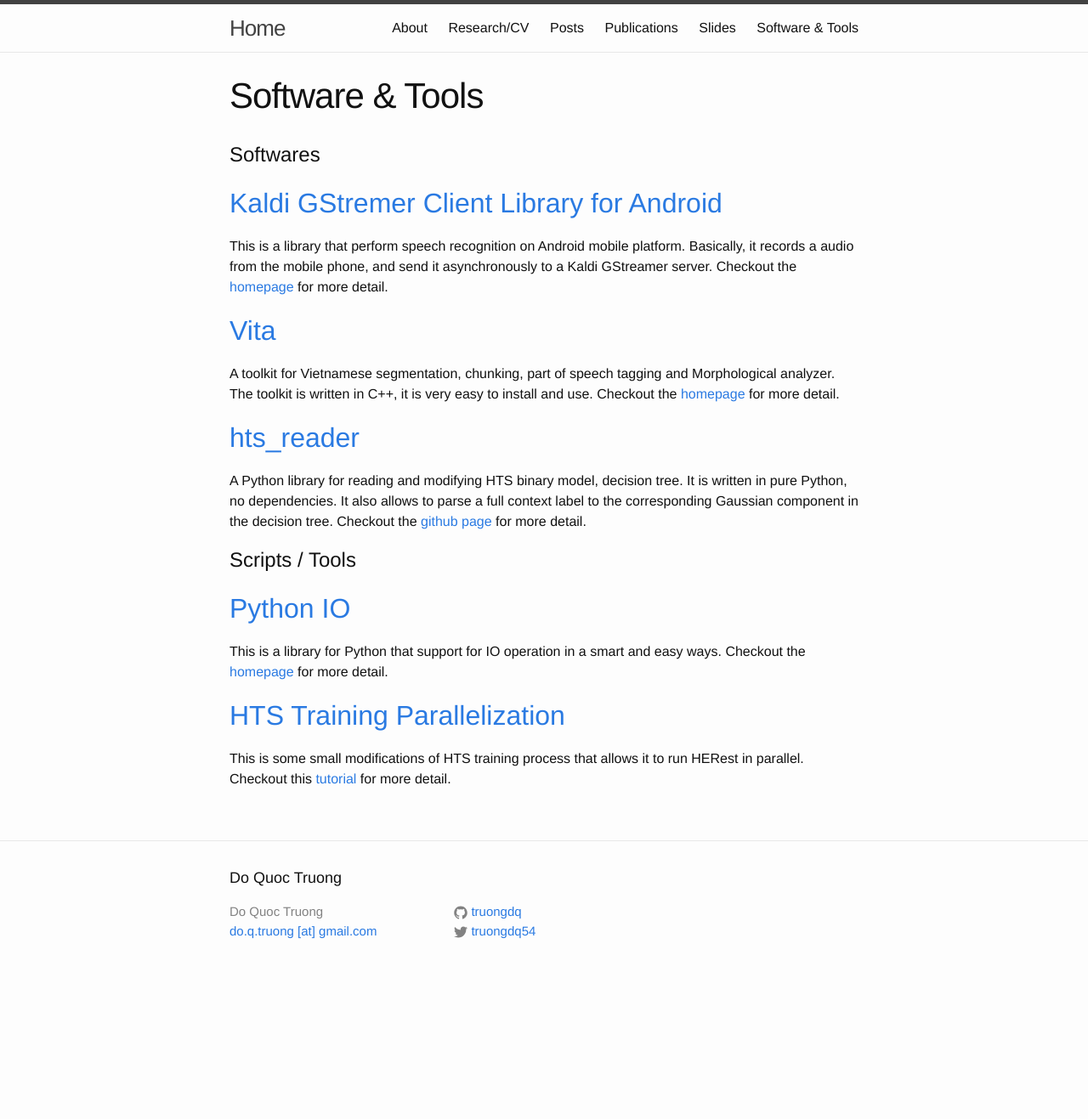
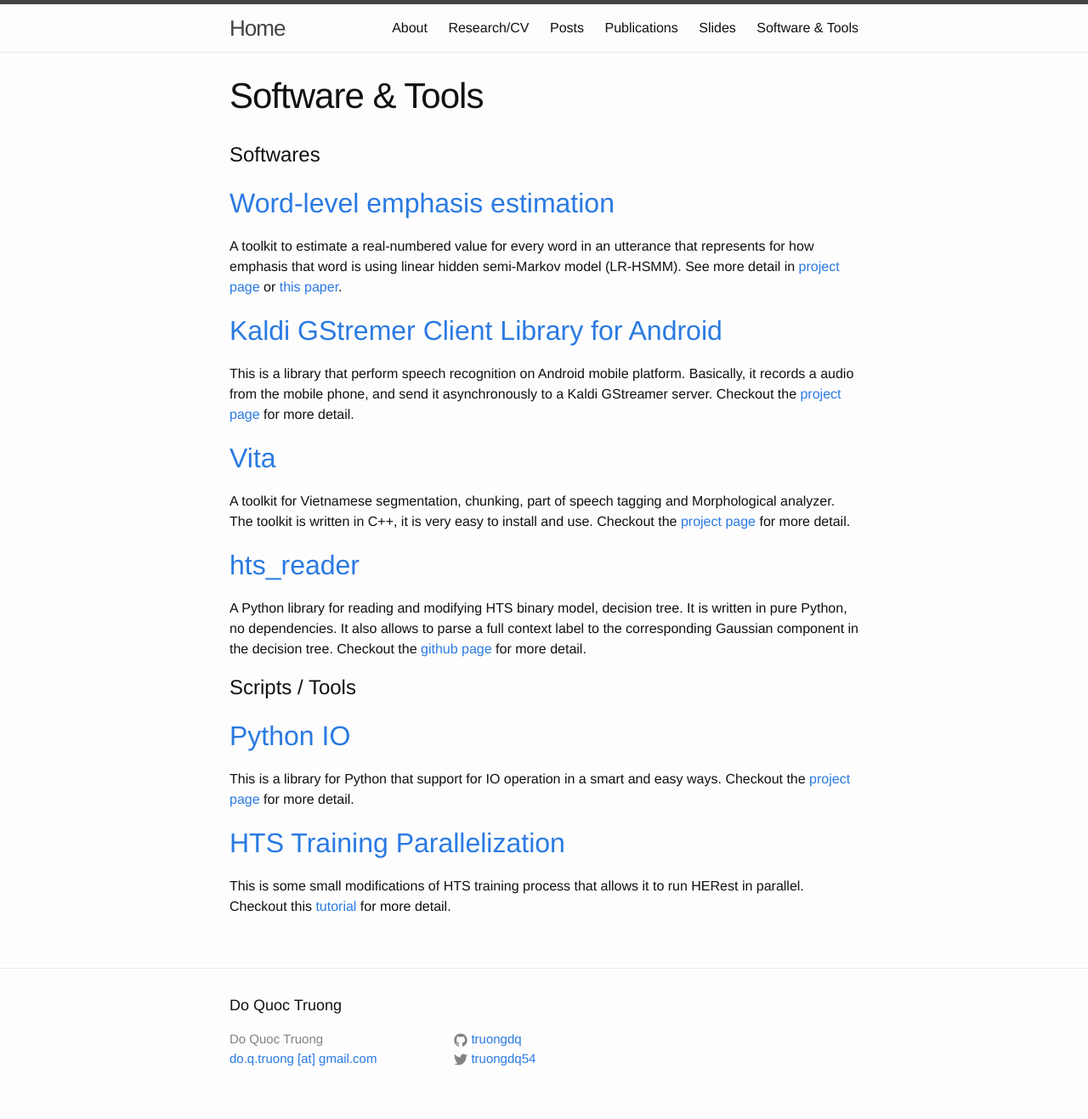
Before and after one commit to truongdo/truongdo.github.io, a Jekyll site: the page built from softwares_tools.md, in a window 1280 px wide. Shown: the whole page at 85% size. Built offline with Jekyll 4.4.1, drawn with Linux system fonts in a browser that asks for light colours; before the commit the page ends 1167 px from its top, so only the background shows below that.

Commit message:
Update information

```diff
--- a/softwares_tools.md
+++ b/softwares_tools.md
@@ -5,11 +5,15 @@ permalink: /software/
 ---
 # Softwares #
 
+## [Word-level emphasis estimation](http://truongdq.com/word-level-emphasis-estimation/) ##
+A toolkit to estimate a real-numbered value for every word in an utterance that represents for how emphasis that word is using linear hidden semi-Markov model (LR-HSMM).
+See more detail in [project page](http://truongdq.com/word-level-emphasis-estimation/) or [this paper](url).
+
 ## [Kaldi GStremer Client Library for Android](https://github.com/truongdq/kaldi-gstreamer-android-client) ##
-This is a library that perform speech recognition on Android mobile platform. Basically, it records a audio from the mobile phone, and send it asynchronously to a Kaldi GStreamer server. Checkout the [homepage](https://github.com/truongdq/kaldi-gstreamer-android-client) for more detail.
+This is a library that perform speech recognition on Android mobile platform. Basically, it records a audio from the mobile phone, and send it asynchronously to a Kaldi GStreamer server. Checkout the [project page](https://github.com/truongdq/kaldi-gstreamer-android-client) for more detail.
 
 ## [Vita](http://www.truongdq.com/vita) ##
-A toolkit for Vietnamese segmentation, chunking, part of speech tagging and Morphological analyzer. The toolkit is written in C++, it is very easy to install and use. Checkout the [homepage](http://www.truongdq.com/vita) for more detail.
+A toolkit for Vietnamese segmentation, chunking, part of speech tagging and Morphological analyzer. The toolkit is written in C++, it is very easy to install and use. Checkout the [project page](http://www.truongdq.com/vita) for more detail.
 
 ## [hts_reader](https://github.com/truongdq/hts_reader) ##
 A Python library for reading and modifying HTS binary model, decision tree. It is written in pure Python, no dependencies.
@@ -19,7 +23,7 @@ the decision tree. Checkout the [github page](https://github.com/truongdq/hts_re
 # Scripts / Tools #
 
 ## [Python IO](http://github.com/truongdq/py_io) ##
-This is a library for Python that support for IO operation in a smart and easy ways. Checkout the [homepage](https://github.com/truongdq/py_io) for more detail.
+This is a library for Python that support for IO operation in a smart and easy ways. Checkout the [project page](https://github.com/truongdq/py_io) for more detail.
 
 ## [HTS Training Parallelization]({% post_url 2015-08-17-hts-parallel %}) ##
 This is some small modifications of HTS training process that allows it to run HERest in parallel. Checkout this [tutorial]({% post_url 2015-08-17-hts-parallel %}) for more detail.
```
Also changed, not shown: publication.md (+3 -1 lines).
